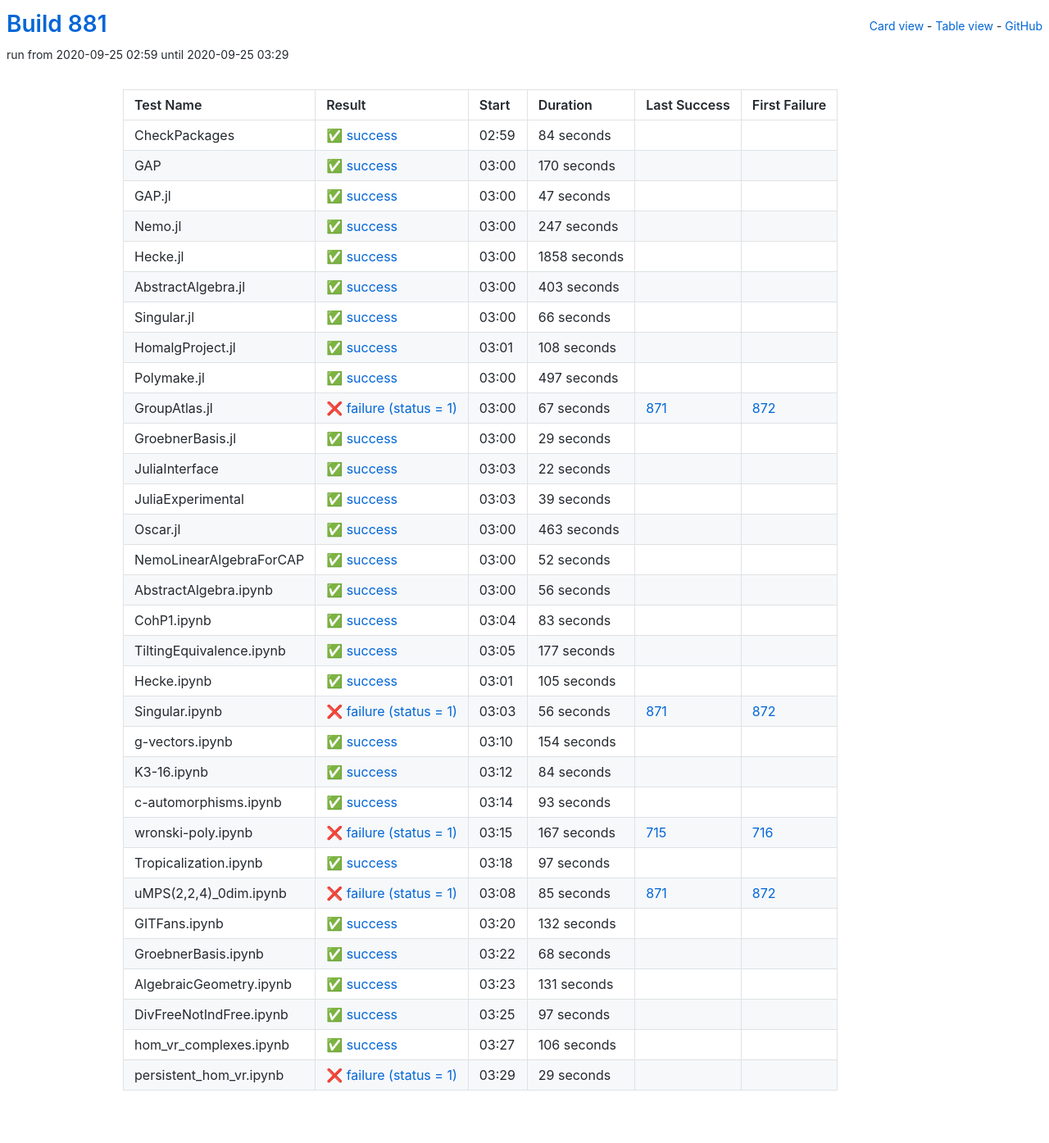
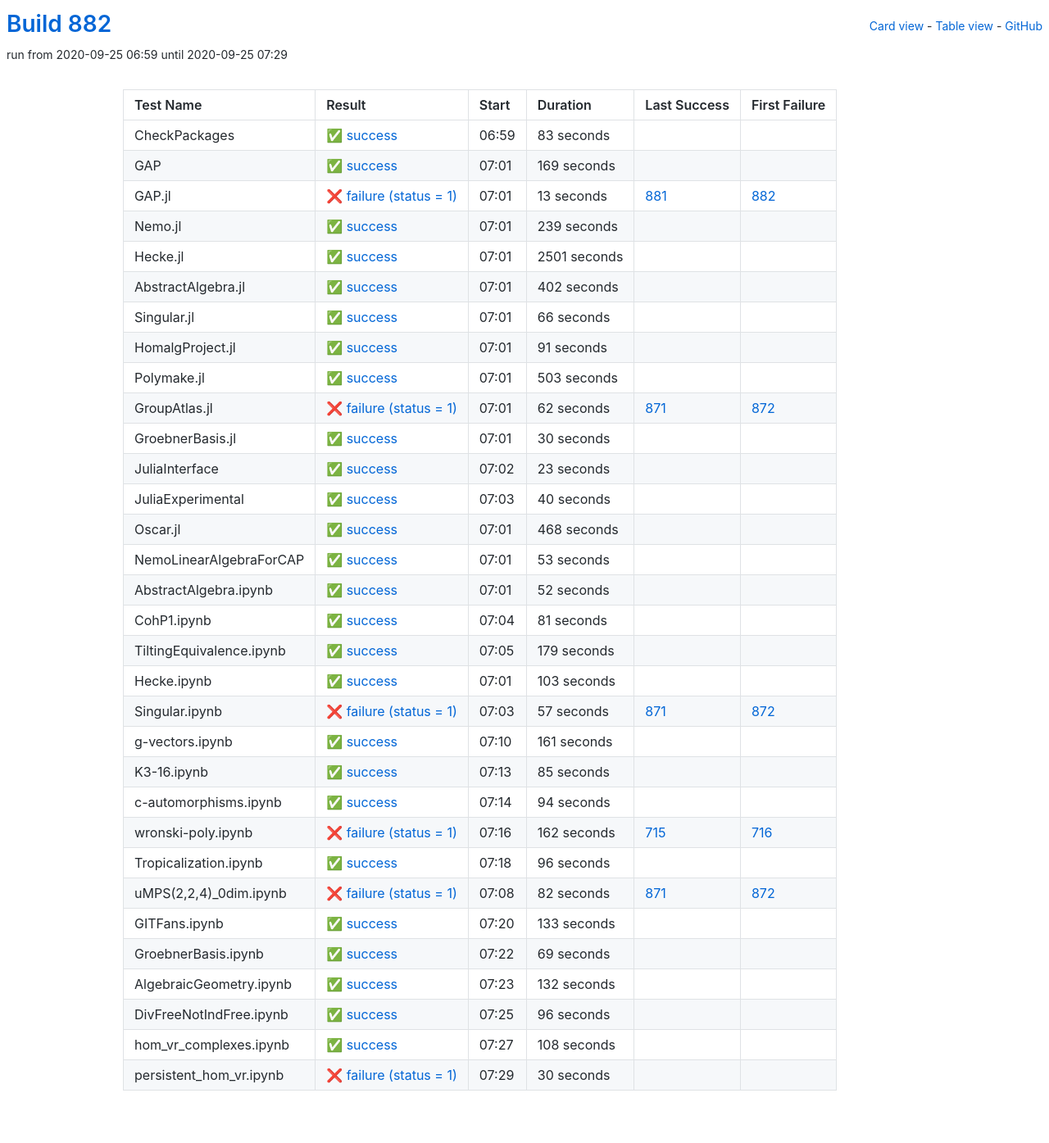
Before and after one commit to oscar-system/oscar-ci-status-stable, a Jekyll site: the page built from table.html, in a window 1280 px wide. Shown: the whole page at 82% size. Built offline with Jekyll 4.4.1, drawn with Linux system fonts in a browser that asks for light colours.

Commit message:
Build #882

```diff
--- a/_data/ci.yml
+++ b/_data/ci.yml
@@ -1,6 +1,6 @@
 ---
-build: 881
-build_url: https://oscarci.mathematik.uni-kl.de/job/oscar-stable/881/
+build: 882
+build_url: https://oscarci.mathematik.uni-kl.de/job/oscar-stable/882/
 job: oscar-stable
 organization: oscar-system
 repo: oscar-ci-status-stable
@@ -8,80 +8,80 @@ repourl: https://github.com/oscar-system/oscar-ci-status-stable
 tests:
 - name: CheckPackages
   id: checkpackages
-  log: https://oscarci.mathematik.uni-kl.de/job/oscar-stable/881/artifact/logs/build-881/CheckPackages.log
-  start: 2020-09-25 02:59
+  log: https://oscarci.mathematik.uni-kl.de/job/oscar-stable/882/artifact/logs/build-882/CheckPackages.log
+  start: 2020-09-25 06:59
   success: true
   exitcode: 0
   status: success
-  duration: 84
+  duration: 83
   last_success: false
   last_success_url:
   first_failure: false
   first_failure_url:
 - name: GAP
   id: gap
-  log: https://oscarci.mathematik.uni-kl.de/job/oscar-stable/881/artifact/logs/build-881/GAP.log
-  start: 2020-09-25 03:00
+  log: https://oscarci.mathematik.uni-kl.de/job/oscar-stable/882/artifact/logs/build-882/GAP.log
+  start: 2020-09-25 07:01
   success: true
   exitcode: 0
   status: success
-  duration: 170
+  duration: 169
   last_success: false
   last_success_url:
   first_failure: false
   first_failure_url:
 - name: GAP.jl
   id: gap-jl
-  log: https://oscarci.mathematik.uni-kl.de/job/oscar-stable/881/artifact/logs/build-881/GAP.jl.log
-  start: 2020-09-25 03:00
+  log: https://oscarci.mathematik.uni-kl.de/job/oscar-stable/882/artifact/logs/build-882/GAP.jl.log
+  start: 2020-09-25 07:01
+  success: false
+  exitcode: 1
+  status: failure
+  duration: 13
+  last_success: 881
+  last_success_url: https://oscarci.mathematik.uni-kl.de/job/oscar-stable/881/
+  first_failure: 882
+  first_failure_url: https://oscarci.mathematik.uni-kl.de/job/oscar-stable/882/
+- name: Nemo.jl
+  id: nemo-jl
+  log: https://oscarci.mathematik.uni-kl.de/job/oscar-stable/882/artifact/logs/build-882/Nemo.jl.log
+  start: 2020-09-25 07:01
   success: true
   exitcode: 0
   status: success
-  duration: 47
-  last_success: false
-  last_success_url:
-  first_failure: false
-  first_failure_url:
-- name: Nemo.jl
-  id: nemo-jl
-  log: https://oscarci.mathematik.uni-kl.de/job/oscar-stable/881/artifact/logs/build-881/Nemo.jl.log
-  start: 2020-09-25 03:00
-  success: true
-  exitcode: 0
-  status: success
-  duration: 247
+  duration: 239
   last_success: false
   last_success_url:
   first_failure: false
   first_failure_url:
 - name: Hecke.jl
   id: hecke-jl
-  log: https://oscarci.mathematik.uni-kl.de/job/oscar-stable/881/artifact/logs/build-881/Hecke.jl.log
-  start: 2020-09-25 03:00
+  log: https://oscarci.mathematik.uni-kl.de/job/oscar-stable/882/artifact/logs/build-882/Hecke.jl.log
+  start: 2020-09-25 07:01
   success: true
   exitcode: 0
   status: success
-  duration: 1858
+  duration: 2501
   last_success: false
   last_success_url:
   first_failure: false
   first_failure_url:
 - name: AbstractAlgebra.jl
   id: abstractalgebra-jl
-  log: https://oscarci.mathematik.uni-kl.de/job/oscar-stable/881/artifact/logs/build-881/AbstractAlgebra.jl.log
-  start: 2020-09-25 03:00
+  log: https://oscarci.mathematik.uni-kl.de/job/oscar-stable/882/artifact/logs/build-882/AbstractAlgebra.jl.log
+  start: 2020-09-25 07:01
   success: true
   exitcode: 0
   status: success
-  duration: 403
+  duration: 402
   last_success: false
   last_success_url:
   first_failure: false
   first_failure_url:
 - name: Singular.jl
   id: singular-jl
-  log: https://oscarci.mathematik.uni-kl.de/job/oscar-stable/881/artifact/logs/build-881/Singular.jl.log
-  start: 2020-09-25 03:00
+  log: https://oscarci.mathematik.uni-kl.de/job/oscar-stable/882/artifact/logs/build-882/Singular.jl.log
+  start: 2020-09-25 07:01
   success: true
   exitcode: 0
   status: success
@@ -92,8 +92,284 @@ tests:
   first_failure_url:
 - name: HomalgProject.jl
   id: homalgproject-jl
-  log: https://oscarci.mathematik.uni-kl.de/job/oscar-stable/881/artifact/logs/build-881/HomalgProject.jl.log
-  start: 2020-09-25 03:01
+  log: https://oscarci.mathematik.uni-kl.de/job/oscar-stable/882/artifact/logs/build-882/HomalgProject.jl.log
+  start: 2020-09-25 07:01
+  success: true
+  exitcode: 0
+  status: success
+  duration: 91
+  last_success: false
+  last_success_url:
+  first_failure: false
+  first_failure_url:
+- name: Polymake.jl
+  id: polymake-jl
+  log: https://oscarci.mathematik.uni-kl.de/job/oscar-stable/882/artifact/logs/build-882/Polymake.jl.log
+  start: 2020-09-25 07:01
+  success: true
+  exitcode: 0
+  status: success
+  duration: 503
+  last_success: false
+  last_success_url:
+  first_failure: false
+  first_failure_url:
+- name: GroupAtlas.jl
+  id: groupatlas-jl
+  log: https://oscarci.mathematik.uni-kl.de/job/oscar-stable/882/artifact/logs/build-882/GroupAtlas.jl.log
+  start: 2020-09-25 07:01
+  success: false
+  exitcode: 1
+  status: failure
+  duration: 62
+  last_success: 871
+  last_success_url: https://oscarci.mathematik.uni-kl.de/job/oscar-stable/871/
+  first_failure: 872
+  first_failure_url: https://oscarci.mathematik.uni-kl.de/job/oscar-stable/872/
+- name: GroebnerBasis.jl
+  id: groebnerbasis-jl
+  log: https://oscarci.mathematik.uni-kl.de/job/oscar-stable/882/artifact/logs/build-882/GroebnerBasis.jl.log
+  start: 2020-09-25 07:01
+  success: true
+  exitcode: 0
+  status: success
+  duration: 30
+  last_success: false
+  last_success_url:
+  first_failure: false
+  first_failure_url:
+- name: JuliaInterface
+  id: juliainterface
+  log: https://oscarci.mathematik.uni-kl.de/job/oscar-stable/882/artifact/logs/build-882/JuliaInterface.log
+  start: 2020-09-25 07:02
+  success: true
+  exitcode: 0
+  status: success
+  duration: 23
+  last_success: false
+  last_success_url:
+  first_failure: false
+  first_failure_url:
+- name: JuliaExperimental
+  id: juliaexperimental
+  log: https://oscarci.mathematik.uni-kl.de/job/oscar-stable/882/artifact/logs/build-882/JuliaExperimental.log
+  start: 2020-09-25 07:03
+  success: true
+  exitcode: 0
+  status: success
+  duration: 40
+  last_success: false
+  last_success_url:
+  first_failure: false
+  first_failure_url:
+- name: Oscar.jl
+  id: oscar-jl
+  log: https://oscarci.mathematik.uni-kl.de/job/oscar-stable/882/artifact/logs/build-882/Oscar.jl.log
+  start: 2020-09-25 07:01
+  success: true
+  exitcode: 0
+  status: success
+  duration: 468
+  last_success: false
+  last_success_url:
+  first_failure: false
+  first_failure_url:
+- name: NemoLinearAlgebraForCAP
+  id: nemolinearalgebraforcap
+  log: https://oscarci.mathematik.uni-kl.de/job/oscar-stable/882/artifact/logs/build-882/NemoLinearAlgebraForCAP.log
+  start: 2020-09-25 07:01
+  success: true
+  exitcode: 0
+  status: success
+  duration: 53
+  last_success: false
+  last_success_url:
+  first_failure: false
+  first_failure_url:
+- name: AbstractAlgebra.ipynb
+  id: abstractalgebra-ipynb
+  log: https://oscarci.mathematik.uni-kl.de/job/oscar-stable/882/artifact/logs/build-882/AbstractAlgebra.ipynb.log
+  start: 2020-09-25 07:01
+  success: true
+  exitcode: 0
+  status: success
+  duration: 52
+  last_success: false
+  last_success_url:
+  first_failure: false
+  first_failure_url:
+- name: CohP1.ipynb
+  id: cohp1-ipynb
+  log: https://oscarci.mathematik.uni-kl.de/job/oscar-stable/882/artifact/logs/build-882/CohP1.ipynb.log
+  start: 2020-09-25 07:04
+  success: true
+  exitcode: 0
+  status: success
+  duration: 81
+  last_success: false
+  last_success_url:
+  first_failure: false
+  first_failure_url:
+- name: TiltingEquivalence.ipynb
+  id: tiltingequivalence-ipynb
+  log: https://oscarci.mathematik.uni-kl.de/job/oscar-stable/882/artifact/logs/build-882/TiltingEquivalence.ipynb.log
+  start: 2020-09-25 07:05
+  success: true
+  exitcode: 0
+  status: success
+  duration: 179
+  last_success: false
+  last_success_url:
+  first_failure: false
+  first_failure_url:
+- name: Hecke.ipynb
+  id: hecke-ipynb
+  log: https://oscarci.mathematik.uni-kl.de/job/oscar-stable/882/artifact/logs/build-882/Hecke.ipynb.log
+  start: 2020-09-25 07:01
+  success: true
+  exitcode: 0
+  status: success
+  duration: 103
+  last_success: false
+  last_success_url:
+  first_failure: false
+  first_failure_url:
+- name: Singular.ipynb
+  id: singular-ipynb
+  log: https://oscarci.mathematik.uni-kl.de/job/oscar-stable/882/artifact/logs/build-882/Singular.ipynb.log
+  start: 2020-09-25 07:03
+  success: false
+  exitcode: 1
+  status: failure
+  duration: 57
+  last_success: 871
+  last_success_url: https://oscarci.mathematik.uni-kl.de/job/oscar-stable/871/
+  first_failure: 872
+  first_failure_url: https://oscarci.mathematik.uni-kl.de/job/oscar-stable/872/
+- name: g-vectors.ipynb
+  id: g-vectors-ipynb
+  log: https://oscarci.mathematik.uni-kl.de/job/oscar-stable/882/artifact/logs/build-882/g-vectors.ipynb.log
+  start: 2020-09-25 07:10
+  success: true
+  exitcode: 0
+  status: success
+  duration: 161
+  last_success: false
+  last_success_url:
+  first_failure: false
+  first_failure_url:
+- name: K3-16.ipynb
+  id: k3-16-ipynb
+  log: https://oscarci.mathematik.uni-kl.de/job/oscar-stable/882/artifact/logs/build-882/K3-16.ipynb.log
+  start: 2020-09-25 07:13
+  success: true
+  exitcode: 0
+  status: success
+  duration: 85
+  last_success: false
+  last_success_url:
+  first_failure: false
+  first_failure_url:
+- name: c-automorphisms.ipynb
+  id: c-automorphisms-ipynb
+  log: https://oscarci.mathematik.uni-kl.de/job/oscar-stable/882/artifact/logs/build-882/c-automorphisms.ipynb.log
+  start: 2020-09-25 07:14
+  success: true
+  exitcode: 0
+  status: success
+  duration: 94
+  last_success: false
+  last_success_url:
+  first_failure: false
+  first_failure_url:
+- name: wronski-poly.ipynb
+  id: wronski-poly-ipynb
+  log: https://oscarci.mathematik.uni-kl.de/job/oscar-stable/882/artifact/logs/build-882/wronski-poly.ipynb.log
+  start: 2020-09-25 07:16
+  success: false
+  exitcode: 1
+  status: failure
+  duration: 162
+  last_success: 715
+  last_success_url: https://oscarci.mathematik.uni-kl.de/job/oscar-stable/715/
+  first_failure: 716
+  first_failure_url: https://oscarci.mathematik.uni-kl.de/job/oscar-stable/716/
+- name: Tropicalization.ipynb
+  id: tropicalization-ipynb
+  log: https://oscarci.mathematik.uni-kl.de/job/oscar-stable/882/artifact/logs/build-882/Tropicalization.ipynb.log
+  start: 2020-09-25 07:18
+  success: true
+  exitcode: 0
+  status: success
+  duration: 96
+  last_success: false
+  last_success_url:
+  first_failure: false
+  first_failure_url:
+- name: uMPS(2,2,4)_0dim.ipynb
+  id: umps-2-2-4-0dim-ipynb
+  log: https://oscarci.mathematik.uni-kl.de/job/oscar-stable/882/artifact/logs/build-882/uMPS-2-2-4-_0dim.ipynb.log
+  start: 2020-09-25 07:08
+  success: false
+  exitcode: 1
+  status: failure
+  duration: 82
+  last_success: 871
+  last_success_url: https://oscarci.mathematik.uni-kl.de/job/oscar-stable/871/
+  first_failure: 872
+  first_failure_url: https://oscarci.mathematik.uni-kl.de/job/oscar-stable/872/
+- name: GITFans.ipynb
+  id: gitfans-ipynb
+  log: https://oscarci.mathematik.uni-kl.de/job/oscar-stable/882/artifact/logs/build-882/GITFans.ipynb.log
+  start: 2020-09-25 07:20
+  success: true
+  exitcode: 0
+  status: success
+  duration: 133
+  last_success: false
+  last_success_url:
+  first_failure: false
+  first_failure_url:
+- name: GroebnerBasis.ipynb
+  id: groebnerbasis-ipynb
+  log: https://oscarci.mathematik.uni-kl.de/job/oscar-stable/882/artifact/logs/build-882/GroebnerBasis.ipynb.log
+  start: 2020-09-25 07:22
+  success: true
+  exitcode: 0
+  status: success
+  duration: 69
+  last_success: false
+  last_success_url:
+  first_failure: false
+  first_failure_url:
+- name: AlgebraicGeometry.ipynb
+  id: algebraicgeometry-ipynb
+  log: https://oscarci.mathematik.uni-kl.de/job/oscar-stable/882/artifact/logs/build-882/AlgebraicGeometry.ipynb.log
+  start: 2020-09-25 07:23
+  success: true
+  exitcode: 0
+  status: success
+  duration: 132
+  last_success: false
+  last_success_url:
+  first_failure: false
+  first_failure_url:
+- name: DivFreeNotIndFree.ipynb
+  id: divfreenotindfree-ipynb
+  log: https://oscarci.mathematik.uni-kl.de/job/oscar-stable/882/artifact/logs/build-882/DivFreeNotIndFree.ipynb.log
+  start: 2020-09-25 07:25
+  success: true
+  exitcode: 0
+  status: success
+  duration: 96
+  last_success: false
+  last_success_url:
+  first_failure: false
+  first_failure_url:
+- name: hom_vr_complexes.ipynb
+  id: hom-vr-complexes-ipynb
+  log: https://oscarci.mathematik.uni-kl.de/job/oscar-stable/882/artifact/logs/build-882/hom_vr_complexes.ipynb.log
+  start: 2020-09-25 07:27
   success: true
   exitcode: 0
   status: success
@@ -102,291 +378,15 @@ tests:
   last_success_url:
   first_failure: false
   first_failure_url:
-- name: Polymake.jl
-  id: polymake-jl
-  log: https://oscarci.mathematik.uni-kl.de/job/oscar-stable/881/artifact/logs/build-881/Polymake.jl.log
-  start: 2020-09-25 03:00
-  success: true
-  exitcode: 0
-  status: success
-  duration: 497
+- name: persistent_hom_vr.ipynb
+  id: persistent-hom-vr-ipynb
+  log: https://oscarci.mathematik.uni-kl.de/job/oscar-stable/882/artifact/logs/build-882/persistent_hom_vr.ipynb.log
+  start: 2020-09-25 07:29
+  success: false
+  exitcode: 1
+  status: failure
+  duration: 30
   last_success: false
   last_success_url:
   first_failure: false
   first_failure_url:
-- name: GroupAtlas.jl
-  id: groupatlas-jl
-  log: https://oscarci.mathematik.uni-kl.de/job/oscar-stable/881/artifact/logs/build-881/GroupAtlas.jl.log
-  start: 2020-09-25 03:00
-  success: false
-  exitcode: 1
-  status: failure
-  duration: 67
-  last_success: 871
-  last_success_url: https://oscarci.mathematik.uni-kl.de/job/oscar-stable/871/
-  first_failure: 872
-  first_failure_url: https://oscarci.mathematik.uni-kl.de/job/oscar-stable/872/
-- name: GroebnerBasis.jl
-  id: groebnerbasis-jl
-  log: https://oscarci.mathematik.uni-kl.de/job/oscar-stable/881/artifact/logs/build-881/GroebnerBasis.jl.log
-  start: 2020-09-25 03:00
-  success: true
-  exitcode: 0
-  status: success
-  duration: 29
-  last_success: false
-  last_success_url:
-  first_failure: false
-  first_failure_url:
-- name: JuliaInterface
-  id: juliainterface
-  log: https://oscarci.mathematik.uni-kl.de/job/oscar-stable/881/artifact/logs/build-881/JuliaInterface.log
-  start: 2020-09-25 03:03
-  success: true
-  exitcode: 0
-  status: success
-  duration: 22
-  last_success: false
-  last_success_url:
-  first_failure: false
-  first_failure_url:
-- name: JuliaExperimental
-  id: juliaexperimental
-  log: https://oscarci.mathematik.uni-kl.de/job/oscar-stable/881/artifact/logs/build-881/JuliaExperimental.log
-  start: 2020-09-25 03:03
-  success: true
-  exitcode: 0
-  status: success
-  duration: 39
-  last_success: false
-  last_success_url:
-  first_failure: false
-  first_failure_url:
-- name: Oscar.jl
-  id: oscar-jl
-  log: https://oscarci.mathematik.uni-kl.de/job/oscar-stable/881/artifact/logs/build-881/Oscar.jl.log
-  start: 2020-09-25 03:00
-  success: true
-  exitcode: 0
-  status: success
-  duration: 463
-  last_success: false
-  last_success_url:
-  first_failure: false
-  first_failure_url:
-- name: NemoLinearAlgebraForCAP
-  id: nemolinearalgebraforcap
-  log: https://oscarci.mathematik.uni-kl.de/job/oscar-stable/881/artifact/logs/build-881/NemoLinearAlgebraForCAP.log
-  start: 2020-09-25 03:00
-  success: true
-  exitcode: 0
-  status: success
-  duration: 52
-  last_success: false
-  last_success_url:
-  first_failure: false
-  first_failure_url:
-- name: AbstractAlgebra.ipynb
-  id: abstractalgebra-ipynb
-  log: https://oscarci.mathematik.uni-kl.de/job/oscar-stable/881/artifact/logs/build-881/AbstractAlgebra.ipynb.log
-  start: 2020-09-25 03:00
-  success: true
-  exitcode: 0
-  status: success
-  duration: 56
-  last_success: false
-  last_success_url:
-  first_failure: false
-  first_failure_url:
-- name: CohP1.ipynb
-  id: cohp1-ipynb
-  log: https://oscarci.mathematik.uni-kl.de/job/oscar-stable/881/artifact/logs/build-881/CohP1.ipynb.log
-  start: 2020-09-25 03:04
-  success: true
-  exitcode: 0
-  status: success
-  duration: 83
-  last_success: false
-  last_success_url:
-  first_failure: false
-  first_failure_url:
-- name: TiltingEquivalence.ipynb
-  id: tiltingequivalence-ipynb
-  log: https://oscarci.mathematik.uni-kl.de/job/oscar-stable/881/artifact/logs/build-881/TiltingEquivalence.ipynb.log
-  start: 2020-09-25 03:05
-  success: true
-  exitcode: 0
-  status: success
-  duration: 177
-  last_success: false
-  last_success_url:
-  first_failure: false
-  first_failure_url:
-- name: Hecke.ipynb
-  id: hecke-ipynb
-  log: https://oscarci.mathematik.uni-kl.de/job/oscar-stable/881/artifact/logs/build-881/Hecke.ipynb.log
-  start: 2020-09-25 03:01
-  success: true
-  exitcode: 0
-  status: success
-  duration: 105
-  last_success: false
-  last_success_url:
-  first_failure: false
-  first_failure_url:
-- name: Singular.ipynb
-  id: singular-ipynb
-  log: https://oscarci.mathematik.uni-kl.de/job/oscar-stable/881/artifact/logs/build-881/Singular.ipynb.log
-  start: 2020-09-25 03:03
-  success: false
-  exitcode: 1
-  status: failure
-  duration: 56
-  last_success: 871
-  last_success_url: https://oscarci.mathematik.uni-kl.de/job/oscar-stable/871/
-  first_failure: 872
-  first_failure_url: https://oscarci.mathematik.uni-kl.de/job/oscar-stable/872/
-- name: g-vectors.ipynb
-  id: g-vectors-ipynb
-  log: https://oscarci.mathematik.uni-kl.de/job/oscar-stable/881/artifact/logs/build-881/g-vectors.ipynb.log
-  start: 2020-09-25 03:10
-  success: true
-  exitcode: 0
-  status: success
-  duration: 154
-  last_success: false
-  last_success_url:
-  first_failure: false
-  first_failure_url:
-- name: K3-16.ipynb
-  id: k3-16-ipynb
-  log: https://oscarci.mathematik.uni-kl.de/job/oscar-stable/881/artifact/logs/build-881/K3-16.ipynb.log
-  start: 2020-09-25 03:12
-  success: true
-  exitcode: 0
-  status: success
-  duration: 84
-  last_success: false
-  last_success_url:
-  first_failure: false
-  first_failure_url:
-- name: c-automorphisms.ipynb
-  id: c-automorphisms-ipynb
-  log: https://oscarci.mathematik.uni-kl.de/job/oscar-stable/881/artifact/logs/build-881/c-automorphisms.ipynb.log
-  start: 2020-09-25 03:14
-  success: true
-  exitcode: 0
-  status: success
-  duration: 93
-  last_success: false
-  last_success_url:
-  first_failure: false
-  first_failure_url:
-- name: wronski-poly.ipynb
-  id: wronski-poly-ipynb
-  log: https://oscarci.mathematik.uni-kl.de/job/oscar-stable/881/artifact/logs/build-881/wronski-poly.ipynb.log
-  start: 2020-09-25 03:15
-  success: false
-  exitcode: 1
-  status: failure
-  duration: 167
-  last_success: 715
-  last_success_url: https://oscarci.mathematik.uni-kl.de/job/oscar-stable/715/
-  first_failure: 716
-  first_failure_url: https://oscarci.mathematik.uni-kl.de/job/oscar-stable/716/
-- name: Tropicalization.ipynb
-  id: tropicalization-ipynb
-  log: https://oscarci.mathematik.uni-kl.de/job/oscar-stable/881/artifact/logs/build-881/Tropicalization.ipynb.log
-  start: 2020-09-25 03:18
-  success: true
-  exitcode: 0
-  status: success
-  duration: 97
-  last_success: false
-  last_success_url:
-  first_failure: false
-  first_failure_url:
-- name: uMPS(2,2,4)_0dim.ipynb
-  id: umps-2-2-4-0dim-ipynb
-  log: https://oscarci.mathematik.uni-kl.de/job/oscar-stable/881/artifact/logs/build-881/uMPS-2-2-4-_0dim.ipynb.log
-  start: 2020-09-25 03:08
-  success: false
-  exitcode: 1
-  status: failure
-  duration: 85
-  last_success: 871
-  last_success_url: https://oscarci.mathematik.uni-kl.de/job/oscar-stable/871/
-  first_failure: 872
-  first_failure_url: https://oscarci.mathematik.uni-kl.de/job/oscar-stable/872/
-- name: GITFans.ipynb
-  id: gitfans-ipynb
-  log: https://oscarci.mathematik.uni-kl.de/job/oscar-stable/881/artifact/logs/build-881/GITFans.ipynb.log
-  start: 2020-09-25 03:20
-  success: true
-  exitcode: 0
-  status: success
-  duration: 132
-  last_success: false
-  last_success_url:
-  first_failure: false
-  first_failure_url:
-- name: GroebnerBasis.ipynb
-  id: groebnerbasis-ipynb
-  log: https://oscarci.mathematik.uni-kl.de/job/oscar-stable/881/artifact/logs/build-881/GroebnerBasis.ipynb.log
-  start: 2020-09-25 03:22
-  success: true
-  exitcode: 0
-  status: success
-  duration: 68
-  last_success: false
-  last_success_url:
-  first_failure: false
-  first_failure_url:
-- name: AlgebraicGeometry.ipynb
-  id: algebraicgeometry-ipynb
-  log: https://oscarci.mathematik.uni-kl.de/job/oscar-stable/881/artifact/logs/build-881/AlgebraicGeometry.ipynb.log
-  start: 2020-09-25 03:23
-  success: true
-  exitcode: 0
-  status: success
-  duration: 131
-  last_success: false
-  last_success_url:
-  first_failure: false
-  first_failure_url:
-- name: DivFreeNotIndFree.ipynb
-  id: divfreenotindfree-ipynb
-  log: https://oscarci.mathematik.uni-kl.de/job/oscar-stable/881/artifact/logs/build-881/DivFreeNotIndFree.ipynb.log
-  start: 2020-09-25 03:25
-  success: true
-  exitcode: 0
-  status: success
-  duration: 97
-  last_success: false
-  last_success_url:
-  first_failure: false
-  first_failure_url:
-- name: hom_vr_complexes.ipynb
-  id: hom-vr-complexes-ipynb
-  log: https://oscarci.mathematik.uni-kl.de/job/oscar-stable/881/artifact/logs/build-881/hom_vr_complexes.ipynb.log
-  start: 2020-09-25 03:27
-  success: true
-  exitcode: 0
-  status: success
-  duration: 106
-  last_success: false
-  last_success_url:
-  first_failure: false
-  first_failure_url:
-- name: persistent_hom_vr.ipynb
-  id: persistent-hom-vr-ipynb
-  log: https://oscarci.mathematik.uni-kl.de/job/oscar-stable/881/artifact/logs/build-881/persistent_hom_vr.ipynb.log
-  start: 2020-09-25 03:29
-  success: false
-  exitcode: 1
-  status: failure
-  duration: 29
-  last_success: false
-  last_success_url:
-  first_failure: false
-  first_failure_url:
```
Also changed, not shown: README.md.
